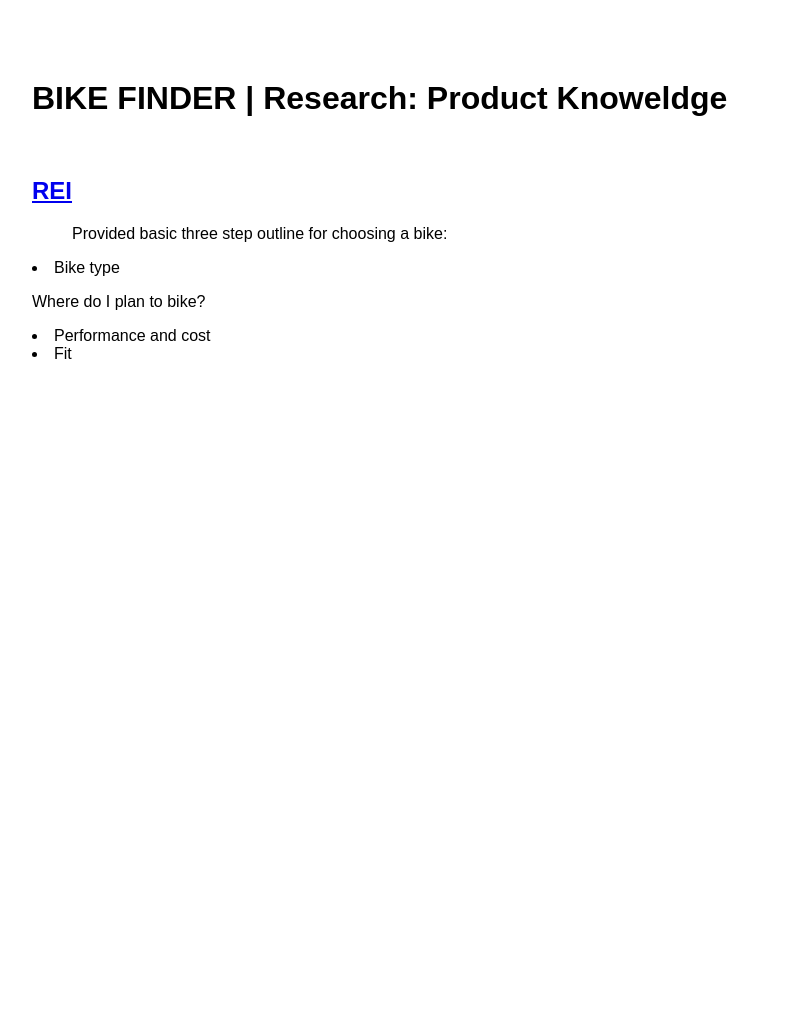
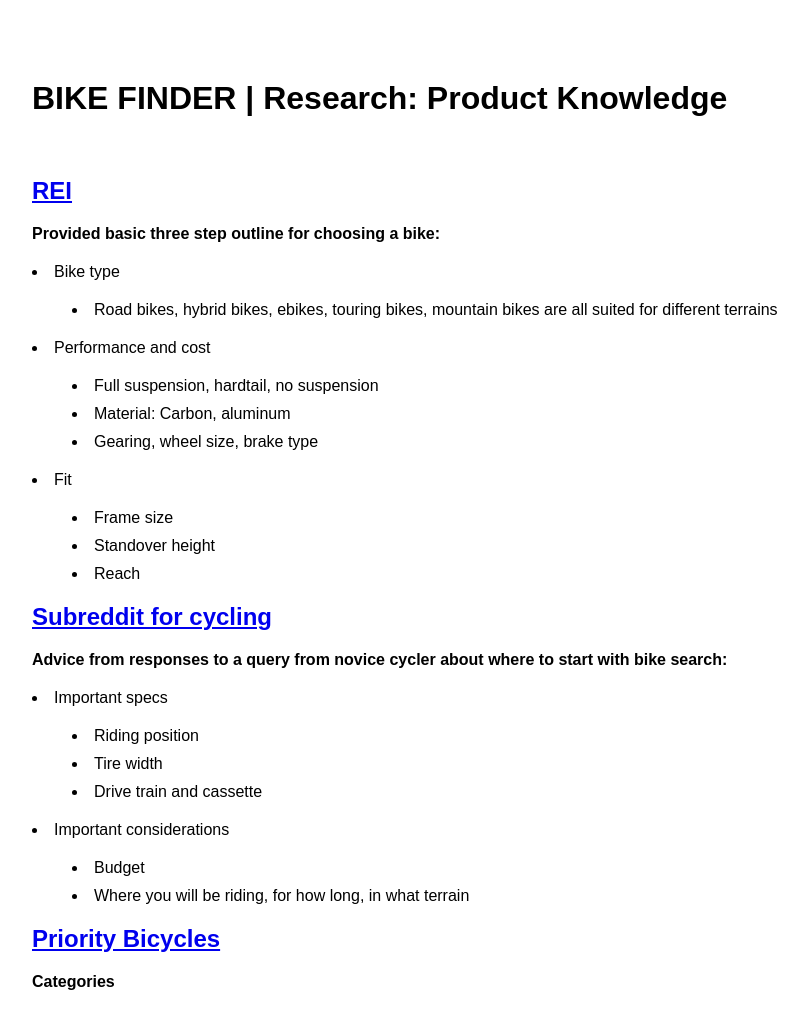
Before and after one commit to Wenting-Yu/applications2024spring, a plain HTML site: page bike-finder/research-product-knowledge/index.html in a window 1280 px wide. Shown: the whole page, without its empty margins (208-1016 px from the left). Before the commit the page ends 800 px from the top, so only its background shows below. Drawn offline with Linux system fonts and the light colour scheme.

Commit message:
user stories upload

```diff
--- a/bike-finder/research-product-knowledge/index.html
+++ b/bike-finder/research-product-knowledge/index.html
@@ -7,15 +7,38 @@
     <link href="style.css" rel="stylesheet">
   </head>
   <body>
-    <h1>BIKE FINDER | Research: Product Knoweldge</h1>
+    <h1>BIKE FINDER | Research: Product Knowledge</h1>
     <div class="source">
       <h2><a href="https://www.rei.com/learn/expert-advice/bicycle.html" target="_blank">
           REI</a></h2>
       <ol>Provided basic three step outline for choosing a bike:</ol>
         <li>Bike type</li>
-          <p>Where do I plan to bike? </p>
+          <li class = "detail">Road bikes, hybrid bikes, ebikes, touring bikes, mountain bikes are all suited for different terrains </li>
         <li>Performance and cost</li>
+          <li class = "detail">Full suspension, hardtail, no suspension</li>
+          <li class = "detail">Material: Carbon, aluminum</li>
+          <li class = "detail">Gearing, wheel size, brake type</li>
         <li>Fit</li>
+          <li class = "detail">Frame size</li>
+          <li class = "detail">Standover height</li>
+          <li class = "detail">Reach</li>
+    </div>
+    <div class="source">
+      <h2><a href="https://www.reddit.com/r/cycling/comments/10hu0p5/how_to_buy_a_bike_when_you_know_nothing_about/" target="_blank">
+          Subreddit for cycling</a></h2>
+      <ol>Advice from responses to a query from novice cycler about where to start with bike search:</ol>
+        <li>Important specs</li>
+          <li class = "detail">Riding position</li>
+          <li class = "detail">Tire width</li>
+          <li class = "detail">Drive train and cassette</li>
+        <li>Important considerations</li>
+          <li class = "detail">Budget</li>
+          <li class = "detail">Where you will be riding, for how long, in what terrain</li>
+    </div>
+    <div class = "source">
+      <h2><a href="https://www.prioritybicycles.com/collections/bicycles-1" target="_blank">
+        Priority Bicycles</a></h2>
+      <ol>Categories</ol>
     </div>
   </body>
 </html>
--- a/bike-finder/research-product-knowledge/style.css
+++ b/bike-finder/research-product-knowledge/style.css
@@ -7,3 +7,13 @@
 h1, .store {
   margin: 60px 0px 60px 0px;
 }
+ol {
+    margin: 0px -40px;
+    font-weight: bold;
+}
+li {
+    margin: 20px 0px;
+}
+.detail {
+   margin: 10px 40px;
+}
```
Also changed, not shown: bike-finder/user-story-analysis/index.html (added, +14 -0 lines).
